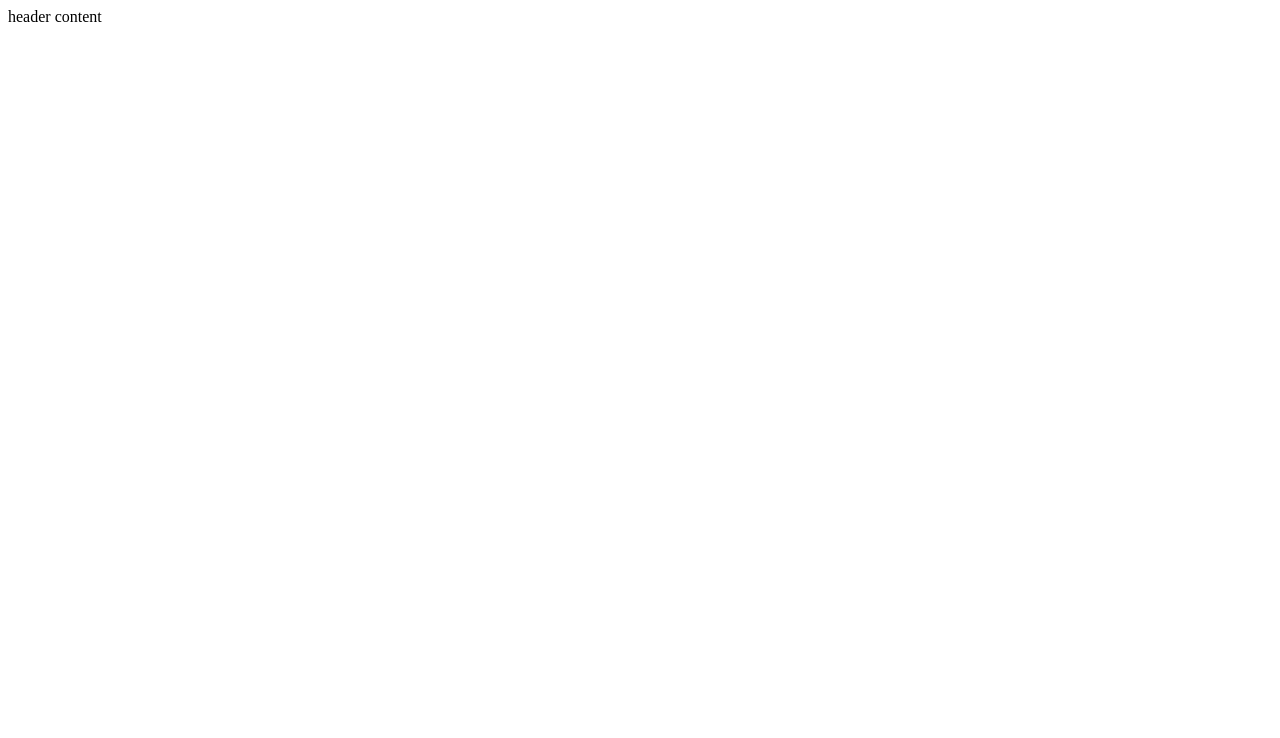
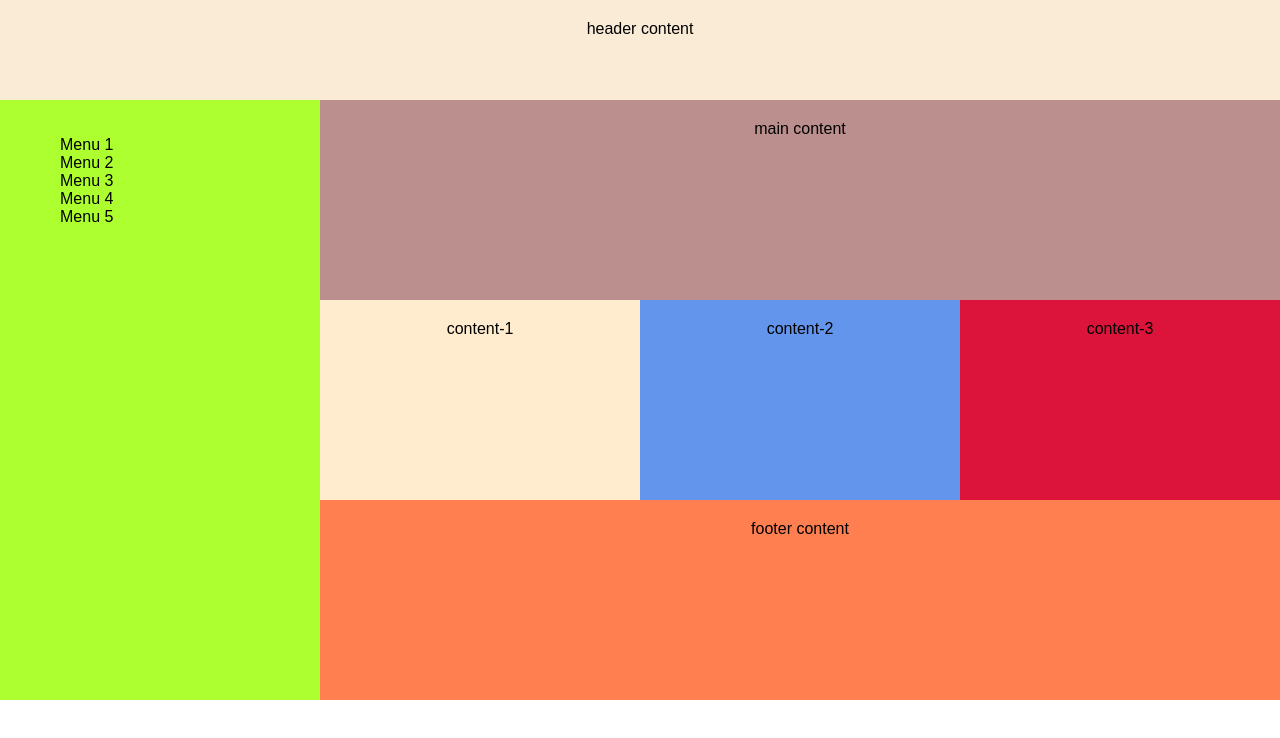
Before and after one commit to fscarini/Responsividade-com-Grid-Layout, a plain HTML site: page index.html in a window 1280 px wide. Drawn offline with Linux system fonts and the light colour scheme.

Commit message:
Exercício finalizado

```diff
--- a/index.html
+++ b/index.html
@@ -4,14 +4,23 @@
     <meta charset="UTF-8">
     <meta name="viewport" content="width=device-width, initial-scale=1.0">
     <title>Reponsividade com Grid Layout - Grid Area</title>
+    <link rel="stylesheet" href="style.css">
 </head>
 <body>
-    <header>header content</header>
-    <nav></nav>
-    <main></main>
-    <section></section>
-    <section></section>
-    <section></section>
-    <footer></footer>
+    <header class="header-content">header content</header>
+    <nav class="navbar">
+        <ul>
+            <li id="menu-1">Menu 1</li>
+            <li id="menu-2">Menu 2</li>
+            <li id="menu-3">Menu 3</li>
+            <li id="menu-4">Menu 4</li>
+            <li id="menu-5">Menu 5</li>
+        </ul>
+    </nav>
+    <main class="main-content">main content</main>
+    <section class="content" id="content-1">content-1</section>
+    <section class="content" id="content-2">content-2</section>
+    <section class="content" id="content-3">content-3</section>
+    <footer class="footer-content">footer content</footer>
 </body>
 </html>
--- a/style.css
+++ b/style.css
@@ -0,0 +1,64 @@
+body{
+    margin: 0;
+    padding: 0;
+    font-family: Arial, Helvetica, sans-serif;
+    display: grid;
+    grid-template-columns: repeat(4, 1fr);
+    grid-template-rows: 100px repeat(3, 200px);
+    grid-template-areas:
+    "header header header header"
+    "navbar main main main"
+    "navbar content-1 content-2 content-3"
+    "navbar footer footer footer" ;
+}
+
+.header-content{
+    padding: 20px;
+    text-align: center;
+    background-color: antiquewhite;
+    grid-area: header;
+}
+
+.navbar{
+    padding: 20px;
+    background-color: greenyellow;
+    grid-area: navbar;
+}
+
+.navbar ul li{
+    list-style: none;
+}
+
+.main-content{
+    padding: 20px;
+    text-align: center;
+    background-color: rosybrown;
+    grid-area: main;
+}
+
+.content{
+    padding: 20px;
+    text-align: center;
+}
+
+#content-1{
+    grid-area: content-1;
+    background-color: blanchedalmond;
+}
+
+#content-2{
+    grid-area: content-2;
+    background-color: cornflowerblue;
+}
+
+#content-3{
+    grid-area: content-3;
+    background-color: crimson;
+}
+
+.footer-content{
+    padding: 20px;
+    text-align: center;
+    grid-area: footer;
+    background-color: coral;
+}
```
